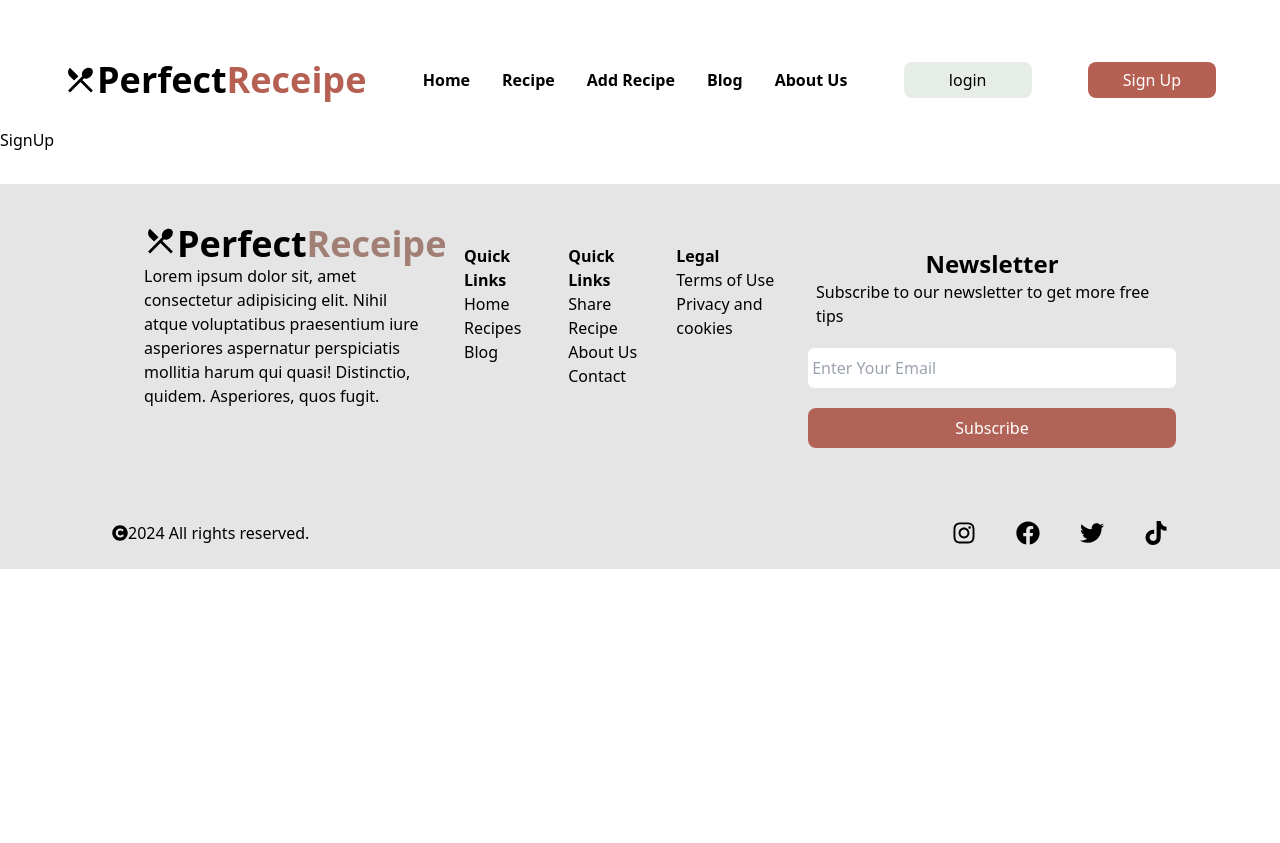
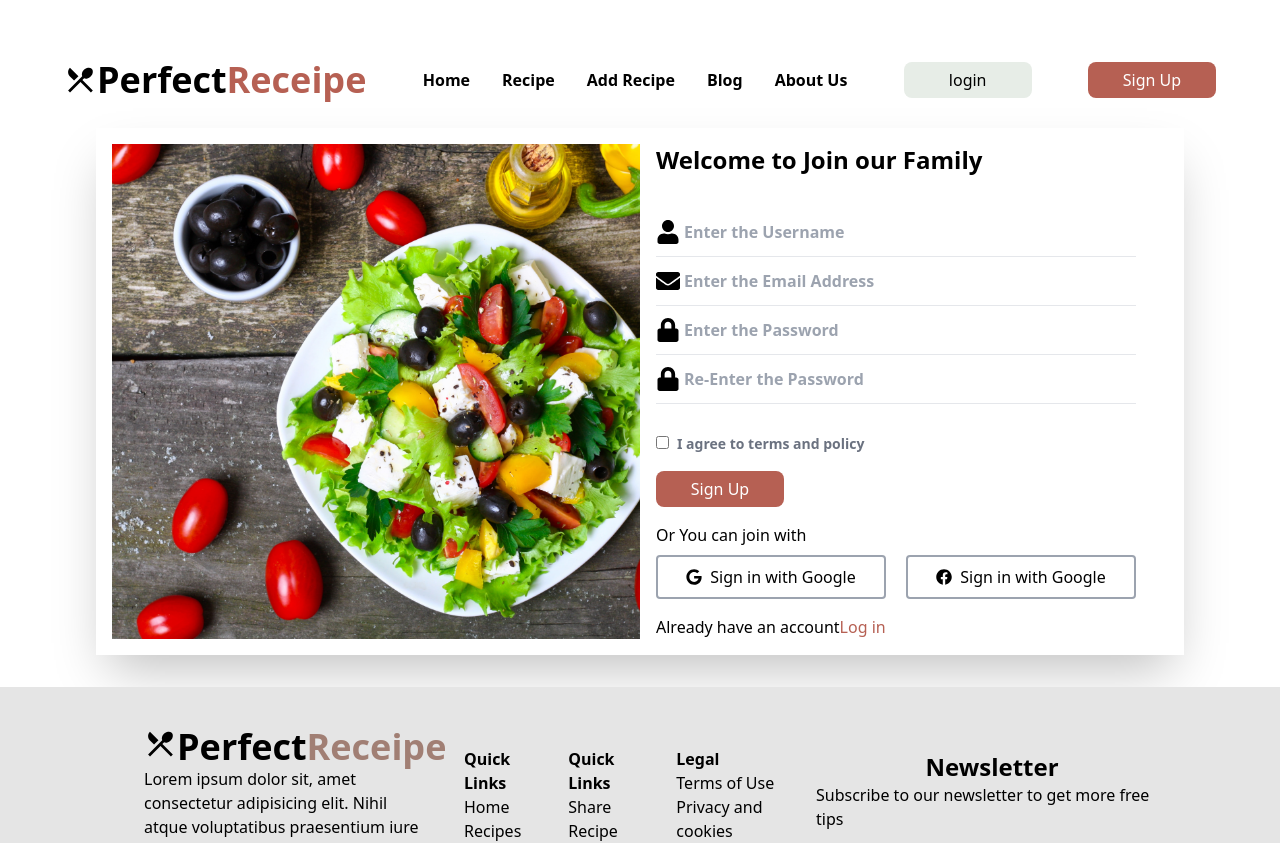
Before and after one commit to Sagar20834/ReactRecipeWebApp, a React (Vite) app: page /signup in a window 1280 px wide. Shown: the top 843 px of the page. Before the commit the page ends 800 px from the top, so only its background shows below. Built offline with nearby package versions, Linux system fonts and the light colour scheme.

Commit message:
SignUp Edited

```diff
--- a/src/Components/LoginContainer.jsx
+++ b/src/Components/LoginContainer.jsx
@@ -1,17 +1,16 @@
 import React, { useState } from "react";
 
 import image from "../assets/Loginpageimage.jpeg";
-import { Form } from "react-router-dom";
-import LoginPage from "./LoginPage";
+
+import LoginPage from "./SignUpPage";
 
 const LoginContainer = () => {
   const [userName, setUserName] = useState("");
   return (
-    <div className="w-85% mx-24 mt-12 flex gap-4 shadow-2xl p-4">
-      <div className="w-1/2">
-        <img src={image} alt="" />
-      </div>
-      <div>
+    <div className="  mx-24 mb-8 flex justify-normal items-start gap-4 shadow-2xl p-4">
+      <div className="flex gap-4">
+        <img src={image} alt="image" className="w-1/2 h-auto object-cover" />
+
         <LoginPage />
       </div>
     </div>
--- a/src/Components/LoginPage.jsx
+++ b/src/Components/SignUpPage.jsx
@@ -1,7 +1,9 @@
 import React, { useState } from "react";
-import { FaEnvelope, FaLock, FaUser } from "react-icons/fa";
+import { FaEnvelope, FaFacebook, FaLock, FaUser } from "react-icons/fa";
+import { FaGoogle } from "react-icons/fa6";
+import { Link } from "react-router-dom";
 
-const LoginPage = () => {
+const SignUpPage = () => {
   const [input, setInput] = useState({
     username: "",
     email: "",
@@ -121,7 +123,7 @@ const LoginPage = () => {
           <span className="text-sm">I agree to terms and policy</span>
         </label>
 
-        <div className="flex gap-5 shrink min-h-9 my-8">
+        <div className="flex gap-5 shrink min-h-9 my-4">
           <button
             type="submit"
             className="bg-[#B66053] min-w-32 rounded-lg text-white hover:scale-110"
@@ -130,8 +132,25 @@ const LoginPage = () => {
           </button>
         </div>
       </form>
+      <p>Or You can join with </p>
+      <div className="flex gap-5 justify-around mt-2">
+        <div className="flex justify-center items-center gap-2 border-2 border-gray-400 rounded p-2 w-1/2">
+          <FaGoogle />
+          <p>Sign in with Google</p>
+        </div>
+        <div className="flex justify-center items-center gap-2 border-2 border-gray-400 rounded p-2 w-1/2">
+          <FaFacebook />
+          <p>Sign in with Google</p>
+        </div>
+      </div>
+      <p className="mt-4">
+        Already have an account
+        <Link to={"/login"} className="text-[#B66053]">
+          Log in
+        </Link>
+      </p>
     </div>
   );
 };
 
-export default LoginPage;
+export default SignUpPage;
--- a/src/main.jsx
+++ b/src/main.jsx
@@ -12,6 +12,7 @@ import BlogCard from "./Components/BlogCard.jsx";
 import PopularCategories from "./Components/PopularCategories.jsx";
 import LoginContainer from "./Components/LoginContainer.jsx";
 import SignUp from "./Components/SignUp.jsx";
+import SignUpPage from "./Components/SignUpPage.jsx";
 
 const router = createBrowserRouter([
   {
@@ -45,11 +46,11 @@ const router = createBrowserRouter([
       },
       {
         path: "/login",
-        element: <LoginContainer />,
+        element: <SignUpPage />,
       },
       {
         path: "/signup",
-        element: <SignUp />,
+        element: <LoginContainer />,
       },
     ],
   },
```
